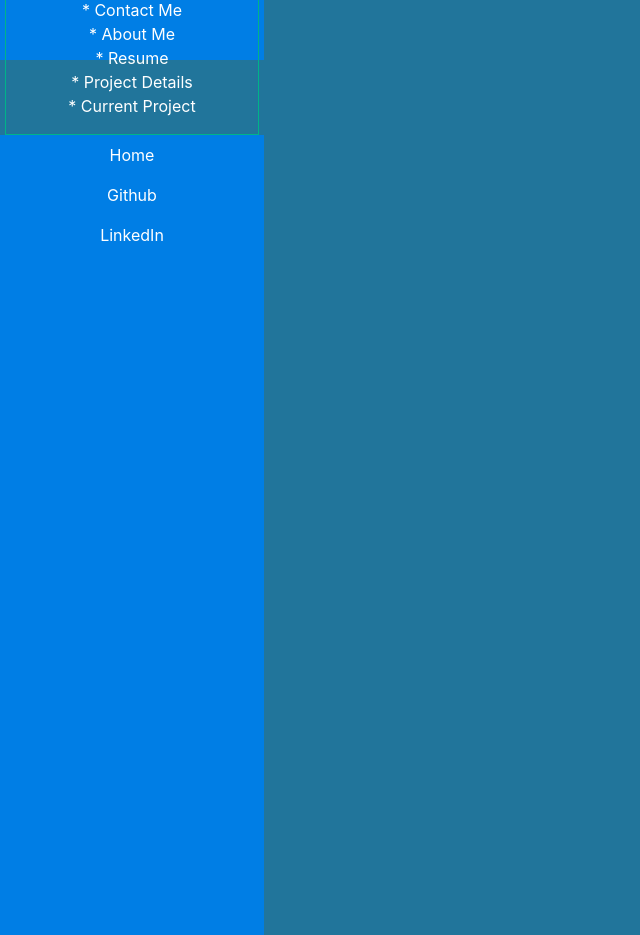
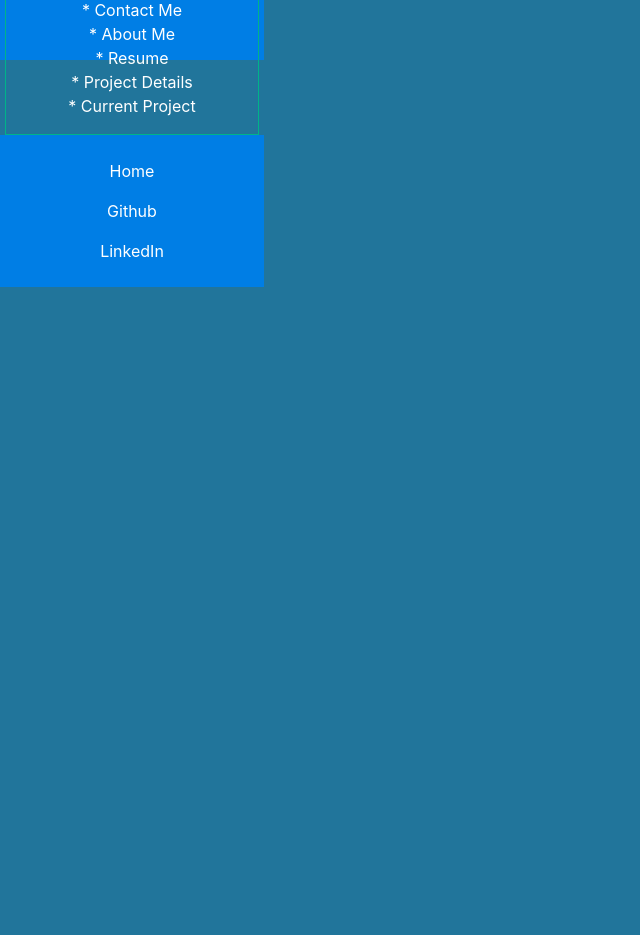
Before and after one commit to charliepja/Portfolio_Website, a React (Create React App) app in the folder client/: page / in a window 1280 px wide. Shown: the part 740-1675 px from the top of the page, without its empty margins (0-640 px from the left). After the commit the page ends 1027 px from the top, so only its background shows below. Built offline with nearby package versions, Linux system fonts and the light colour scheme; no server answers.

Commit message:
navbar fix

```diff
--- a/client/src/App.css
+++ b/client/src/App.css
@@ -42,6 +42,11 @@ body {
 	border-color: #00B489;
 }
 
+.nBar {
+	height: fit-content;
+	padding: 2vh;
+}
+
 .projectList {
 	width: 100%;
 	height: auto;
--- a/client/src/components/NavBar.js
+++ b/client/src/components/NavBar.js
@@ -27,7 +27,7 @@ class AppNavBar extends Component {
 					* Current Project<br />
 					</p>
 				</div>
-				<Nav className="mr-auto navbar-expand" vertical>
+				<Nav className="mr-auto nBar" vertical>
 					<NavItem>
 						<NavLink href="/" className="navText">
 							Home
```
